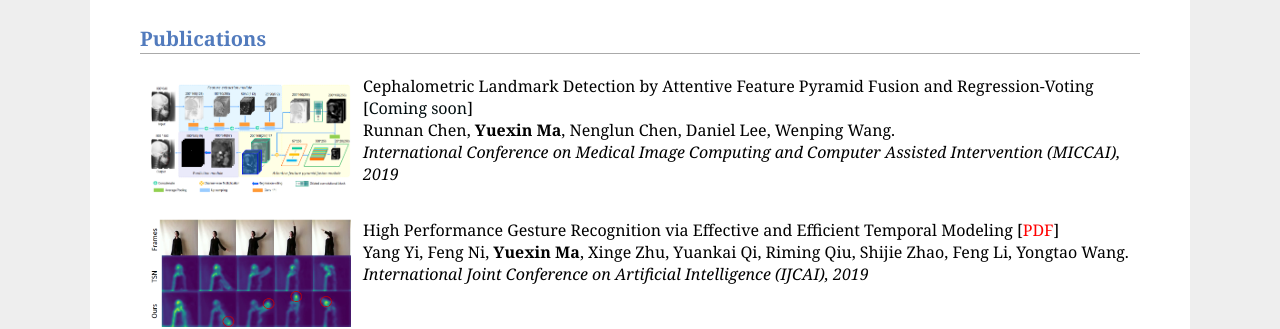
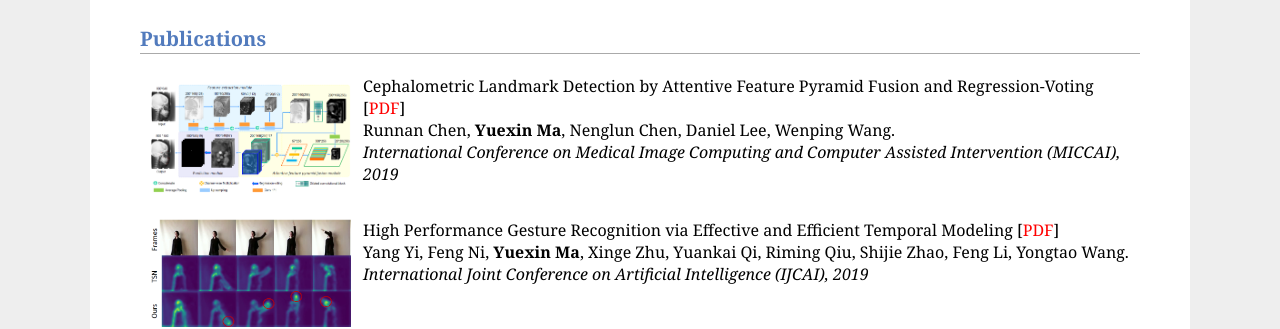
Before and after one commit to AshleyQTDS/AshleyQTDS.github.io, a Jekyll site: the page aboutme.html, which Jekyll copies as it is, in a window 1280 px wide and 900 px high, scrolled down 348 px. Shown: the part 163-492 px from the top of the window. Built offline with Jekyll 4.4.1, drawn with Linux system fonts in a browser that asks for light colours; a script that is not in the unit is left out.

Commit message:
Update aboutme.html

```diff
--- a/aboutme.html
+++ b/aboutme.html
@@ -103,7 +103,7 @@ function toggleBibtex(articleid) {
       <tr>
       <td><img src="./zxg_css/MICCAI.PNG" border="0" width="200" height="110"></td>
       <td valign="top" align='left'>
-      Cephalometric Landmark Detection by Attentive Feature Pyramid Fusion and Regression-Voting [<a href="https://arxiv.org/pdf/1908.08841.pdf"><font color="PDF">Coming soon</a></font>] <br>
+      Cephalometric Landmark Detection by Attentive Feature Pyramid Fusion and Regression-Voting [<a href="https://arxiv.org/pdf/1908.08841.pdf"><font color="red">PDF</a></font>] <br>
       Runnan Chen, <b>Yuexin Ma</b>, Nenglun Chen, Daniel Lee, Wenping Wang. <br> <em>International Conference on Medical Image Computing and Computer Assisted Intervention (MICCAI), 2019</em><br><br>
       </tr>
 
@@ -111,7 +111,7 @@ function toggleBibtex(articleid) {
       <tr>
       <td><img src="./zxg_css/IJCAI.PNG" border="0" width="200" height="110"></td>
       <td valign="top" align='left'>
-      High Performance Gesture Recognition via Effective and Efficient Temporal Modeling [<a href="https://www.researchgate.net/profile/Xinge_Zhu/publication/334844478_High_Performance_Gesture_Recognition_via_Effective_and_Efficient_Temporal_Modeling/links/5d8b1999a6fdcc255496e68c/High-Performance-Gesture-Recognition-via-Effective-and-Efficient-Temporal-Modeling.pdf"><font color="red">PDF</a></font>] <br>
+      High Performance Gesture Recognition via Effective and Efficient Temporal Modeling [<a href="https://www.ijcai.org/proceedings/2019/0141.pdf"><font color="red">PDF</a></font>] <br>
       Yang Yi, Feng Ni, <b>Yuexin Ma</b>, Xinge Zhu, Yuankai Qi, Riming Qiu, Shijie Zhao, Feng Li, Yongtao Wang.<br> <em>International Joint Conference on Artificial Intelligence (IJCAI), 2019</em><br><br>
       </tr>
 
```
